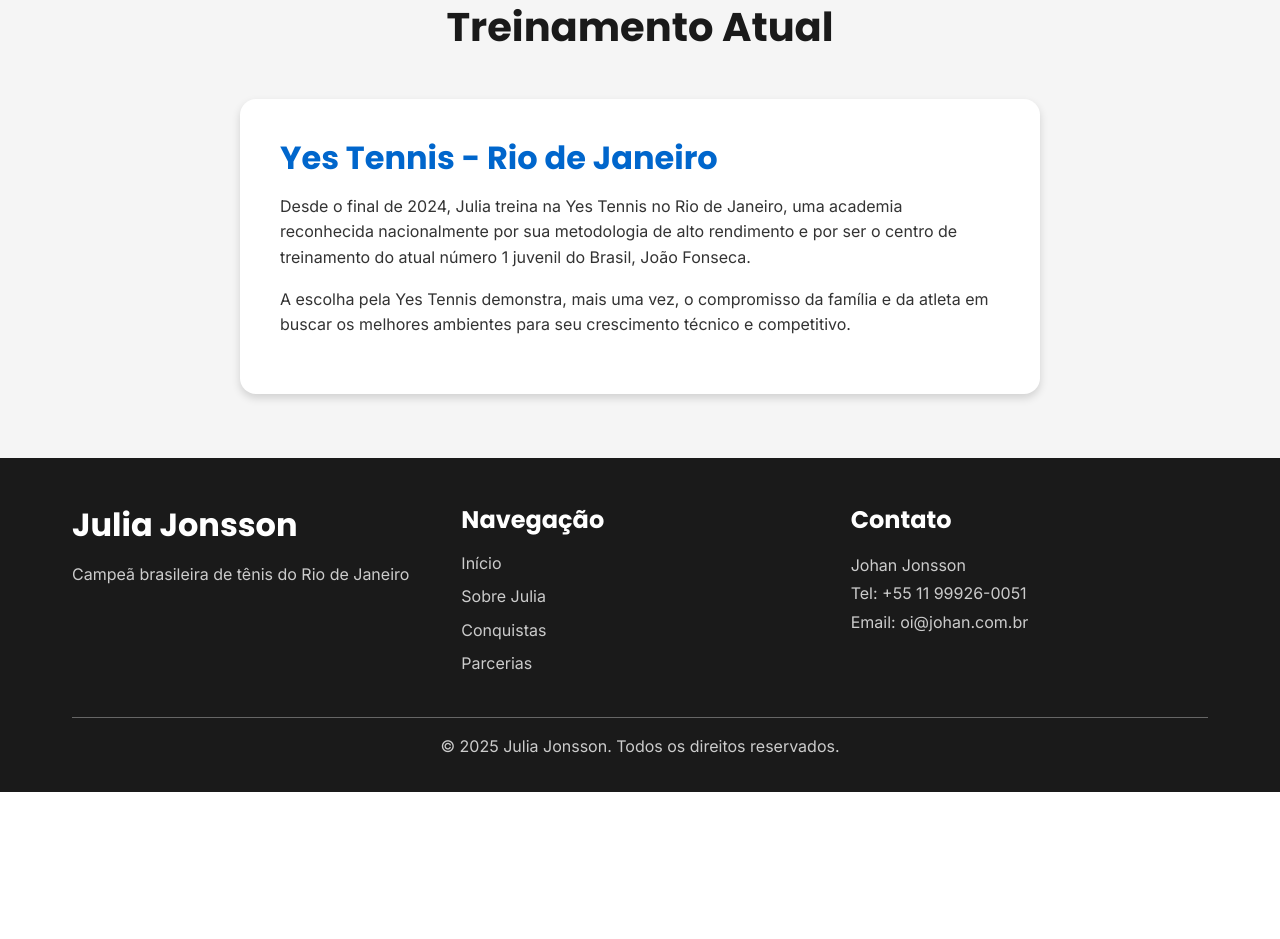
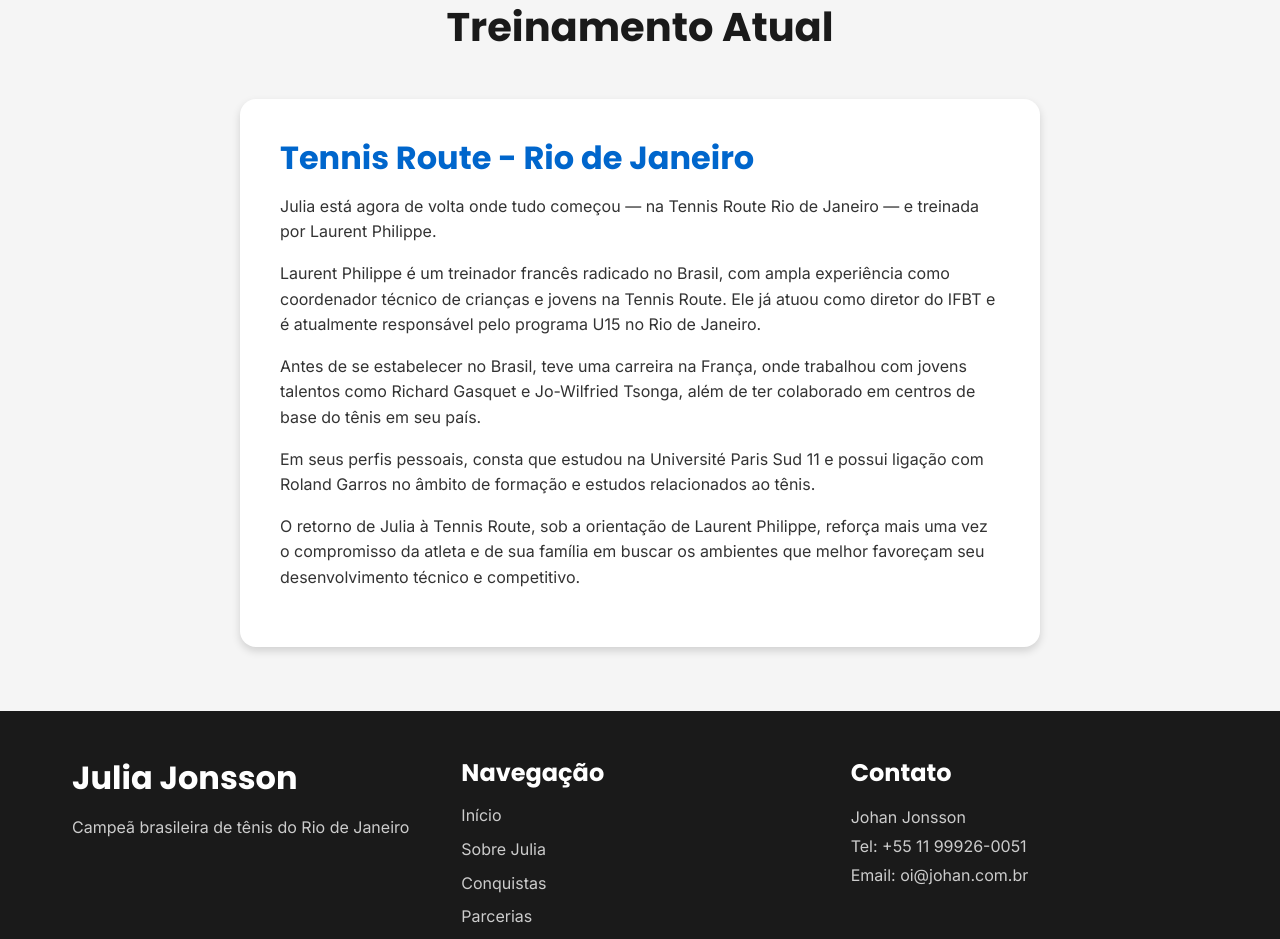
Before and after one commit to Johan-Jo/julia-site, a website: page about.html in a window 1280 px wide. Shown: the part 3764-4703 px from the top of the page. Before the commit the page ends 4556 px from the top, so only its background shows below. Drawn offline with Linux system fonts and the light colour scheme.

Commit message:
Update current training section - Julia now trains at Tennis Route with Laurent Philippe

```diff
--- a/about.html
+++ b/about.html
@@ -174,15 +174,21 @@
         <div class="container">
             <h2 class="section-title">Treinamento Atual</h2>
             <div class="training-card">
-                <h3>Yes Tennis - Rio de Janeiro</h3>
+                <h3>Tennis Route - Rio de Janeiro</h3>
                 <p>
-                    Desde o final de 2024, Julia treina na Yes Tennis no Rio de Janeiro, uma academia
-                    reconhecida nacionalmente por sua metodologia de alto rendimento e por ser o centro de
-                    treinamento do atual número 1 juvenil do Brasil, João Fonseca.
+                    Julia está agora de volta onde tudo começou — na Tennis Route Rio de Janeiro — e treinada por Laurent Philippe.
                 </p>
                 <p>
-                    A escolha pela Yes Tennis demonstra, mais uma vez, o compromisso da família e da atleta
-                    em buscar os melhores ambientes para seu crescimento técnico e competitivo.
+                    Laurent Philippe é um treinador francês radicado no Brasil, com ampla experiência como coordenador técnico de crianças e jovens na Tennis Route. Ele já atuou como diretor do IFBT e é atualmente responsável pelo programa U15 no Rio de Janeiro.
+                </p>
+                <p>
+                    Antes de se estabelecer no Brasil, teve uma carreira na França, onde trabalhou com jovens talentos como Richard Gasquet e Jo-Wilfried Tsonga, além de ter colaborado em centros de base do tênis em seu país.
+                </p>
+                <p>
+                    Em seus perfis pessoais, consta que estudou na Université Paris Sud 11 e possui ligação com Roland Garros no âmbito de formação e estudos relacionados ao tênis.
+                </p>
+                <p>
+                    O retorno de Julia à Tennis Route, sob a orientação de Laurent Philippe, reforça mais uma vez o compromisso da atleta e de sua família em buscar os ambientes que melhor favoreçam seu desenvolvimento técnico e competitivo.
                 </p>
             </div>
         </div>
```
